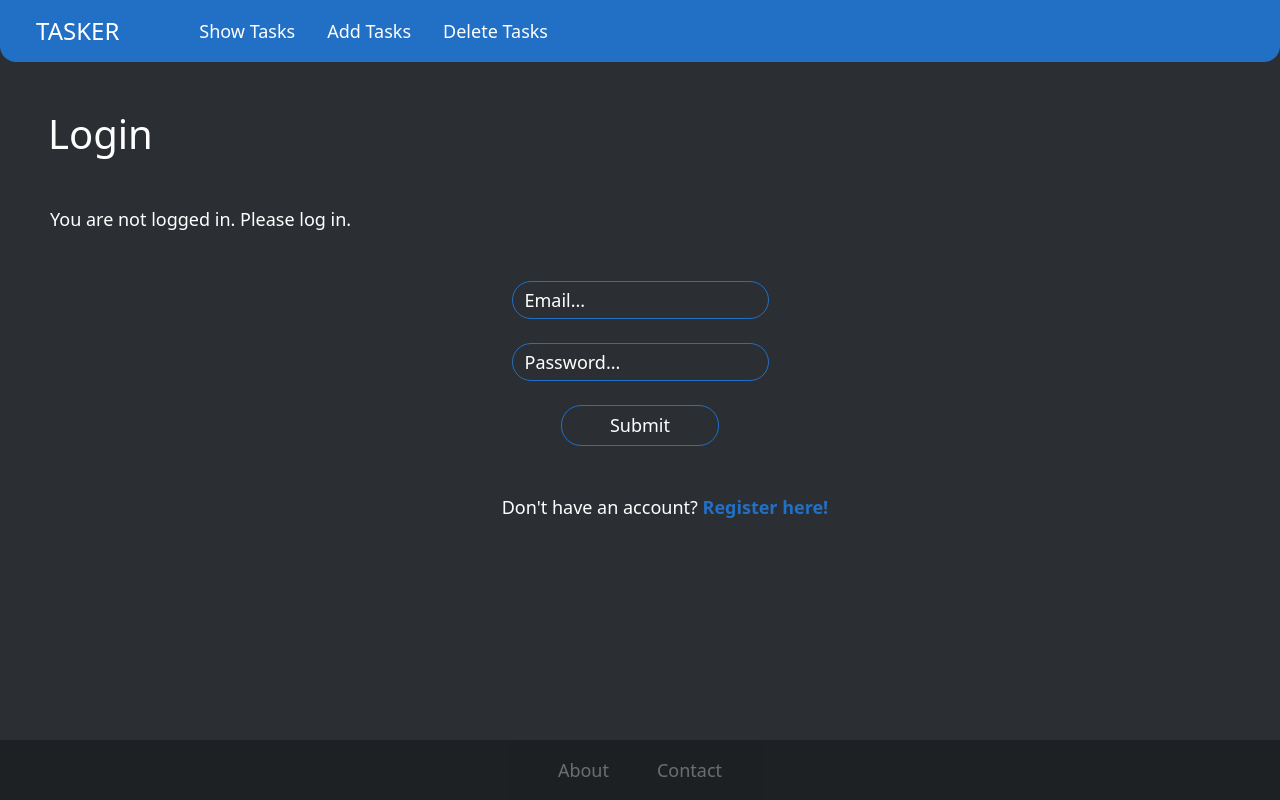
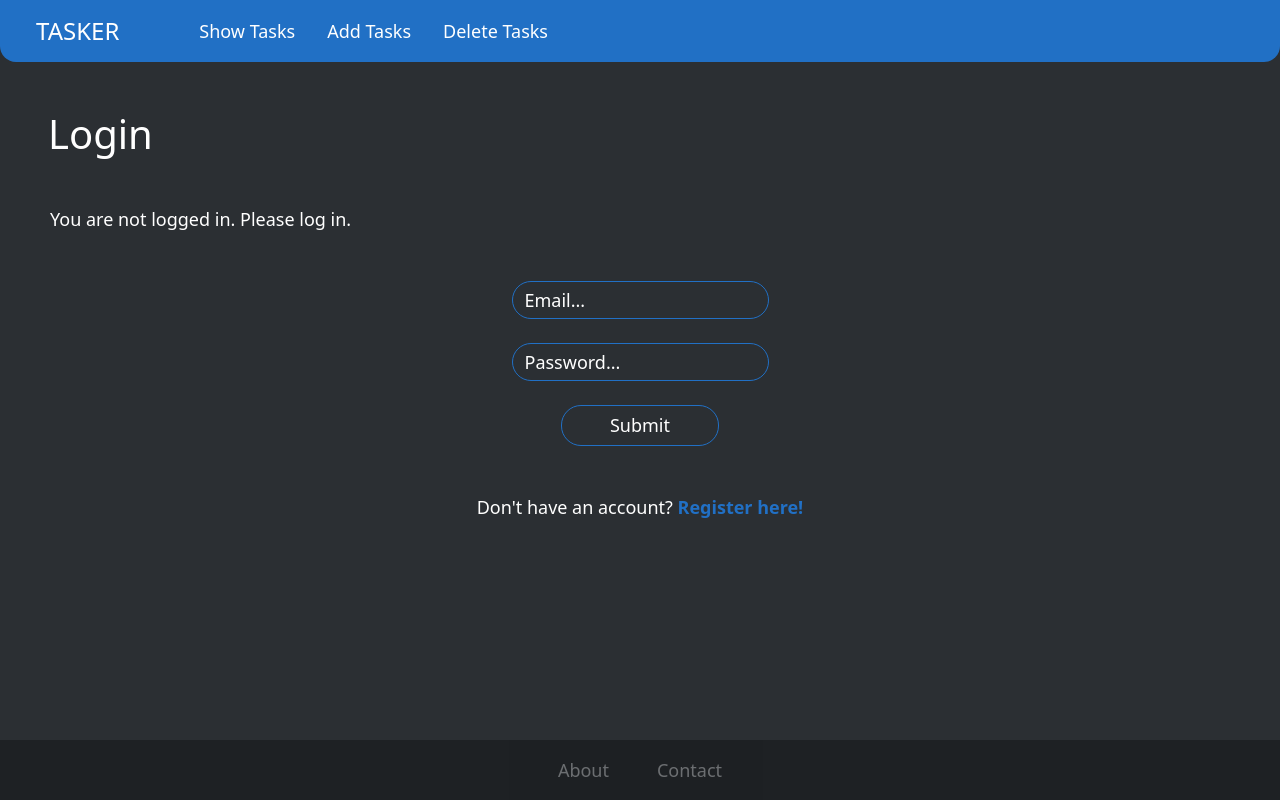
Before and after one commit to ionutprodea/tasker, a React (Vite) app: page /login in a window 1280 px wide. Built offline with nearby package versions, Linux system fonts and the light colour scheme.

Commit message:
Centered signup text for Login page

```diff
--- a/src/components/Login.tsx
+++ b/src/components/Login.tsx
@@ -95,7 +95,7 @@ const Login = () => {
           </div>
         )}
         <div className="centered-container">
-          <p className="text">
+          <p className="text register">
             Don't have an account?{" "}
             <Link to={"/register"} className="no-tasks-link fw-semibold">
               Register here!
--- a/src/index.css
+++ b/src/index.css
@@ -40,6 +40,10 @@ h1, h2 {
 
 .text-container {
     width: 700px;
+}
+
+.register {
+  text-indent: 0;
 }
 
 .centered-container {
```
